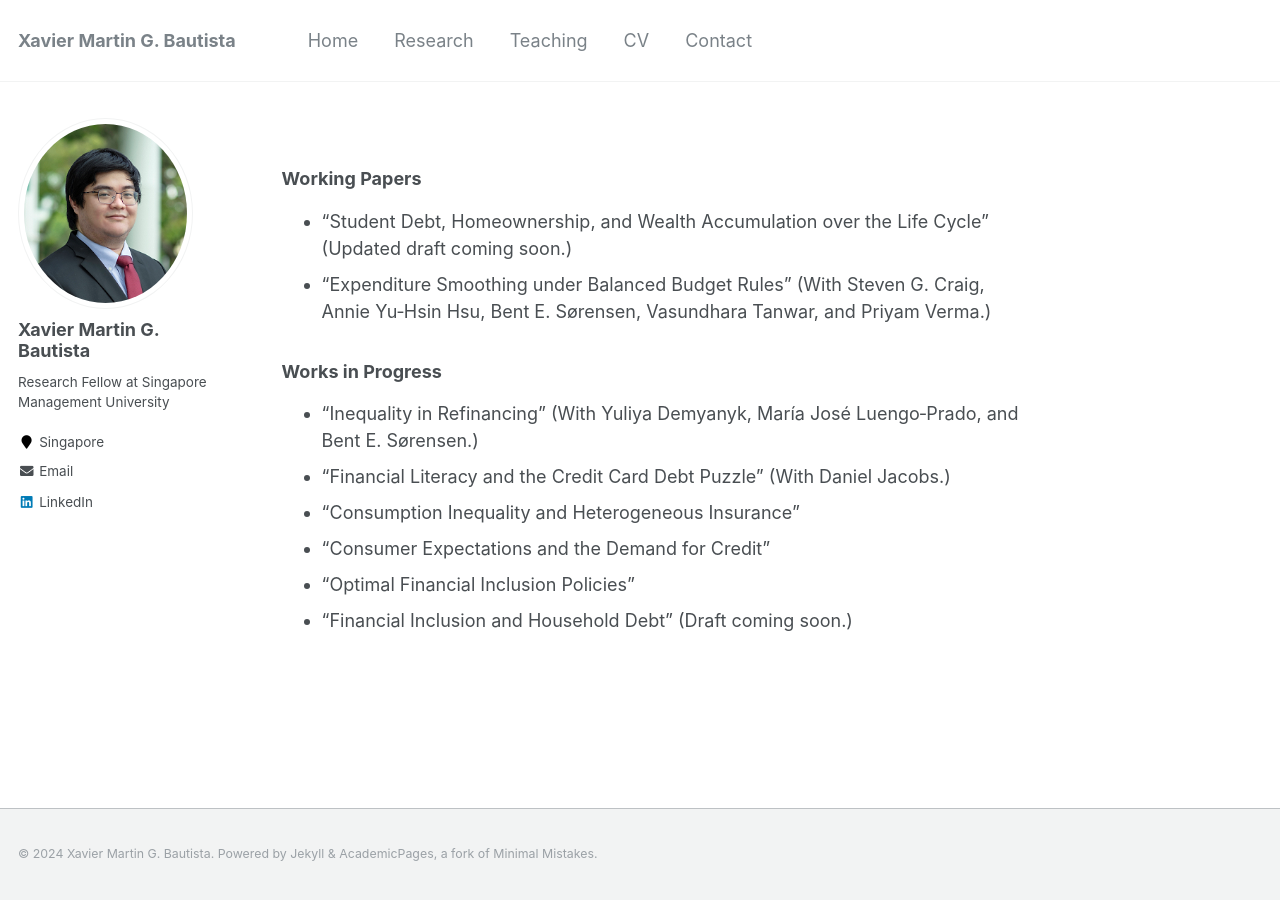
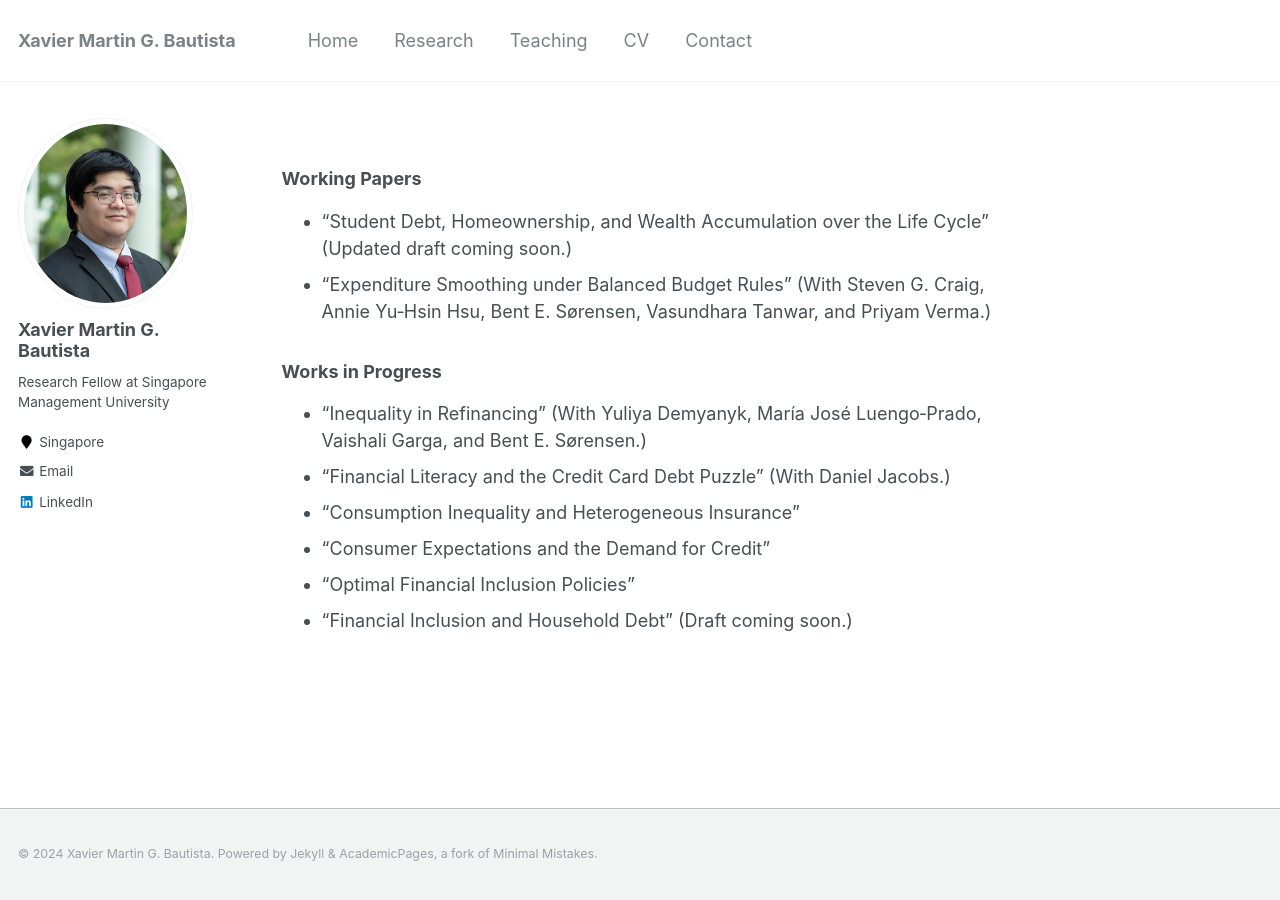
Before and after one commit to xmgbautista/xmgbautista.github.io, a Jekyll site: the page built from _pages/research.md, in a window 1280 px wide. Built offline with Jekyll 4.4.1, drawn with Linux system fonts in a browser that asks for light colours.

Commit message:
Update for vietnam

```diff
--- a/_pages/research.md
+++ b/_pages/research.md
@@ -12,7 +12,7 @@ author_profile: true
 
 ### Works in Progress
 
-* "Inequality in Refinancing" (With Yuliya&nbsp;Demyanyk, Mar&iacute;a&nbsp;Jos&eacute;&nbsp;Luengo&#8209;Prado, and Bent&nbsp;E.&nbsp;S&oslash;rensen.) <br>
+* "Inequality in Refinancing" (With Yuliya&nbsp;Demyanyk, Mar&iacute;a&nbsp;Jos&eacute;&nbsp;Luengo&#8209;Prado, Vaishali&nbsp;Garga, and Bent&nbsp;E.&nbsp;S&oslash;rensen.) <br>
 * "Financial Literacy and the Credit Card Debt Puzzle" (With Daniel&nbsp;Jacobs.) <br>
 * "Consumption Inequality and Heterogeneous Insurance" <br>
 * "Consumer Expectations and the Demand for Credit" <br>
```
